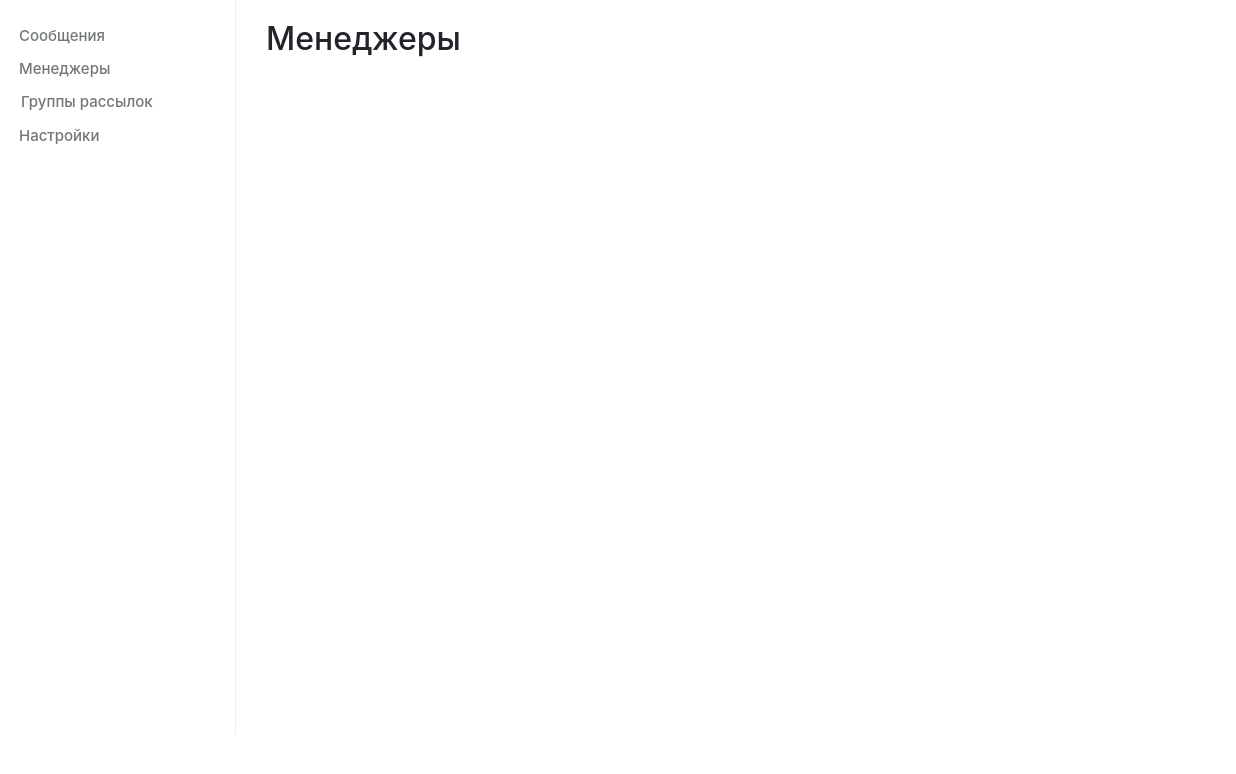
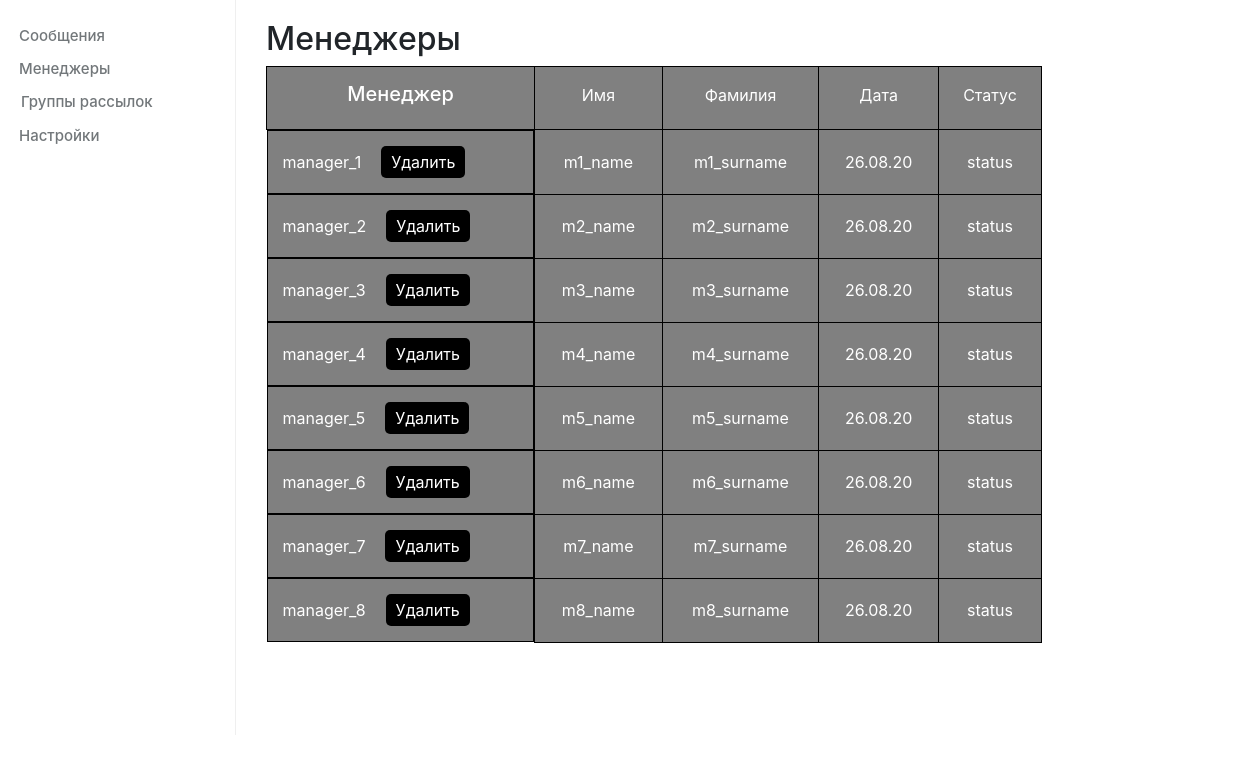
Before and after one commit to 1zycodr/metafora_admin, a React app: page /admin/managers in a window 1280 px wide. Shown: the full height of the page, 44-1280 px from the left. Built offline with nearby package versions, Linux system fonts and the light colour scheme.

Commit message:
+Managers

```diff
--- a/src/Components/GroupsPage/GroupsPage.js
+++ b/src/Components/GroupsPage/GroupsPage.js
@@ -22,9 +22,8 @@ class GroupsPage extends React.Component {
     showEdit(e) {
         this.setState({
             showEdit : !this.state.showEdit,
-            editIndex : !this.state.showEdit ? parseInt(e.target.dataset.id) : null
+            editIndex : !this.state.showEdit ? parseInt(e.target.dataset.id, 10) : null
         })
-        setTimeout(() => { console.log(this.state.editIndex, this.state.showEdit)}, 1000)
     }
 
     editCity(e) {
@@ -38,9 +37,8 @@ class GroupsPage extends React.Component {
     }
 
     changeManagerStatus(e) {
-        console.log(e.target.dataset)
         let managers = this.state.managers
-        managers[parseInt(e.target.dataset.index)].groups[parseInt(e.target.dataset.group)] = !managers[parseInt(e.target.dataset.index)].groups[parseInt(e.target.dataset.group)]
+        managers[parseInt(e.target.dataset.index, 10)].groups[parseInt(e.target.dataset.group, 10)] = !managers[parseInt(e.target.dataset.index, 10)].groups[parseInt(e.target.dataset.group, 10)]
         this.setState({
             managers : managers
         })
@@ -48,7 +46,7 @@ class GroupsPage extends React.Component {
 
     removeManager(e) {
         let managers = this.state.managers
-        delete managers[parseInt(e.target.dataset.index)]
+        delete managers[parseInt(e.target.dataset.index, 10)]
         this.setState({
             managers : managers
         })
@@ -81,7 +79,7 @@ class GroupsPage extends React.Component {
                         </thead>
                         <tbody>
                             { this.state.managers.map(
-                                (manager, index) => <Manager name={ manager.name } groups={ manager.groups } key={ index }
+                                (manager, index) => <Manager username={ manager.username } groups={ manager.groups } key={ index }
                                     onChange={ this.changeManagerStatus } id={ index } remove={ this.removeManager }/>
                             ) }
                         </tbody>
--- a/src/Components/GroupsPage/Manager.js
+++ b/src/Components/GroupsPage/Manager.js
@@ -5,7 +5,7 @@ class Manager extends React.Component {
         return (
             <tr className="gt-row">
                 <td className="manager">
-                    <p>{ this.props.name }</p>
+                    <p>{ this.props.username }</p>
                     <button className="remove-manager" type="button" onClick={ this.props.remove } data-index={ this.props.id }>Удалить</button>
                 </td>
                 <td>
--- /dev/null
+++ b/src/Components/ManagersPage/Manager.js
@@ -0,0 +1,16 @@
+import React from 'react'
+
+export default function Manager (props) {
+    return (
+        <tr className="mt-row">
+            <td className="manager">
+                <p>{ props.username }</p>
+                <button className="remove-manager" onClick={ props.deleteManager } data-index={ props.index }>Удалить</button>
+            </td>
+            <td>{ props.name }</td>
+            <td>{ props.surname }</td>
+            <td>{ props.date }</td>
+            <td>{ props.status }</td>
+        </tr>
+    )
+}
--- a/src/Components/ManagersPage/ManagersPage.js
+++ b/src/Components/ManagersPage/ManagersPage.js
@@ -1,13 +1,55 @@
 import React from 'react';
 import Navigation from '../Navigation';
+import Manager from './Manager'
 
 class ManagersPage extends React.Component {
+    constructor(props) {
+        super(props)
+        this.state = {
+            managers : this.props.managers,
+        }
+
+        this.deleteManager = this.deleteManager.bind(this)
+    }
+
+    deleteManager(e) {
+        let managers = this.state.managers
+        delete managers[parseInt(e.target.dataset.index, 10)]
+        this.setState({
+            managers : managers
+        })
+    }
+
     render() {
         return (
             <div>
                 <Navigation />
                 <div className="page-container">
                     <h2>Менеджеры</h2>
+                    <table className="managers-table">
+                        <thead>
+                            <tr className="mt-row">
+                                <th><h5>Менеджер</h5></th>
+                                <th>Имя</th>
+                                <th>Фамилия</th>
+                                <th>Дата</th>
+                                <th>Статус</th>
+                            </tr>
+                        </thead>
+                        <tbody>
+                            {
+                                this.state.managers.map(
+                                    (manager, index) => {
+                                        return (<Manager username={ manager.username } name={ manager.name }
+                                        surname={ manager.surname } date={ manager.date }
+                                        deleteManager={ this.deleteManager } index={ index }
+                                        status={ manager.status } key={ index }/>)
+                                    }
+                                )
+
+                            }
+                        </tbody>
+                    </table>
                 </div>
             </div>
         )
--- a/src/Components/MessagesPage/MessagesPage.js
+++ b/src/Components/MessagesPage/MessagesPage.js
@@ -8,6 +8,15 @@ class MessagesPage extends React.Component {
                 <Navigation />
                 <div className="page-container">
                     <h2>Сообщения</h2>
+                    <table className="messages-table">
+                        <thead>
+                            <tr className="mt-row">
+                                <th><h5>Сообщения</h5></th>
+                                <th></th>
+                            </tr>
+                        </thead>
+                        <tbody></tbody>
+                    </table>
                 </div>
             </div>
         )
--- a/src/Components/SettingsPage/CreateReplica.js
+++ b/src/Components/SettingsPage/CreateReplica.js
@@ -55,8 +55,8 @@ class CreateReplica extends React.Component {
 
     removeButton(e) {
         let buttons = this.state.buttons
-        console.log(parseInt(e.target.dataset.id))
-        buttons.splice(parseInt(e.target.dataset.id), 1)
+        console.log(parseInt(e.target.dataset.id, 10))
+        buttons.splice(parseInt(e.target.dataset.id, 10), 1)
         this.setState({ buttons : buttons })
     }
 
--- a/src/Components/SettingsPage/Replica.js
+++ b/src/Components/SettingsPage/Replica.js
@@ -9,10 +9,6 @@ import React from 'react';
 const REPLICAS_TYPES = {
     without_buttons: 'Без кнопок',
     with_buttons: 'С кнопками',
-}
-const BUTTON_TYPES = {
-    text: 'Текстовая',
-    file: 'Файловая'
 }
 
 function Replica (props) {
--- a/src/Components/SettingsPage/Replicas.js
+++ b/src/Components/SettingsPage/Replicas.js
@@ -47,7 +47,7 @@ class Replicas extends React.Component {
 
     removeReplica(event) {
         let replicas = this.state.replicas
-        replicas.splice(parseInt(event.target.dataset.id), 1)
+        replicas.splice(parseInt(event.target.dataset.id, 10), 1)
         this.setState({
             replicas : replicas
         })
--- a/src/index.css
+++ b/src/index.css
@@ -398,11 +398,11 @@ span.psw {
   margin-bottom: -5px;
 }
 
-.groups-table {
+.groups-table, .managers-table, .messages-table {
   width: 80%;
 }
 
-.gt-row th, .gt-row td {
+.gt-row th, .gt-row td, .mt-row th, .mt-row td {
   border: 1px solid black;
   background-color: grey;
   text-align: center;
@@ -432,9 +432,28 @@ span.psw {
 
 .edit-city-container {
   width: 300px;
-  background-color: grey;
+  background-color: black;
   border-radius: 9px;
   padding: 20px;
+}
+
+.edit-city-title {
+  color: white;
+}
+
+.edit-city-val {
+  margin: 10px 0px;
+  border-radius: 5px;
+  padding: 2px 5px;
+  width: 100%;
+}
+
+.edit-city-cancel {
+  margin-right: 20%;
+}
+.edit-city-cancel, .edit-city-save {
+  margin-bottom: 5px;
+  width: 40%;
 }
 
 .manager {
--- a/src/index.js
+++ b/src/index.js
@@ -73,14 +73,14 @@ const BOT_REPLICAS = [
 ]
 
 const managers = [
-  { name : 'manager_1', groups : [true, false, false] },
-  { name : 'manager_2', groups : [false, true, false] },
-  { name : 'manager_3', groups : [false, false, true] },
-  { name : 'manager_4', groups : [true, true, false] },
-  { name : 'manager_5', groups : [true, false, true] },
-  { name : 'manager_6', groups : [false, true, true] },
-  { name : 'manager_7', groups : [true, true, true] },
-  { name : 'manager_8', groups : [false, false, false]},
+  { name: 'm1_name', surname: 'm1_surname', username : 'manager_1', date: '26.08.20', status: 'status', groups : [true, false, false] },
+  { name: 'm2_name', surname: 'm2_surname', username : 'manager_2', date: '26.08.20', status: 'status', groups : [false, true, false] },
+  { name: 'm3_name', surname: 'm3_surname', username : 'manager_3', date: '26.08.20', status: 'status', groups : [false, false, true] },
+  { name: 'm4_name', surname: 'm4_surname', username : 'manager_4', date: '26.08.20', status: 'status', groups : [true, true, false] },
+  { name: 'm5_name', surname: 'm5_surname', username : 'manager_5', date: '26.08.20', status: 'status', groups : [true, false, true] },
+  { name: 'm6_name', surname: 'm6_surname', username : 'manager_6', date: '26.08.20', status: 'status', groups : [false, true, true] },
+  { name: 'm7_name', surname: 'm7_surname', username : 'manager_7', date: '26.08.20', status: 'status', groups : [true, true, true] },
+  { name: 'm8_name', surname: 'm8_surname', username : 'manager_8', date: '26.08.20', status: 'status', groups : [false, false, false]},
 ]
 
 const cities = [
@@ -95,7 +95,7 @@ ReactDOM.render(
       <Switch>
         <Route exact path='/admin/login' component={ LoginPage }/>
         <Route exact path='/admin/messages' component={ MessagesPage }/>
-        <Route exact path='/admin/managers' component={ ManagersPage }/>
+        <Route exact path='/admin/managers' render={ (props) => <ManagersPage managers={ managers }/> } />
         <Route exact path='/admin/groups' render={ (props) => <GroupsPage managers={ managers } cities={ cities }/> }/>
         <Route exact path='/admin/settings' render={ (props) => <SettingsPage token={ TOKEN }
           folderId={ GOOGLE_DRIVE_FOLDER_ID } authKey={ GOOGLE_DRIVE_AUTHENTICATION_KEY } adminEmail={ ADMIN_EMAIL }
```
